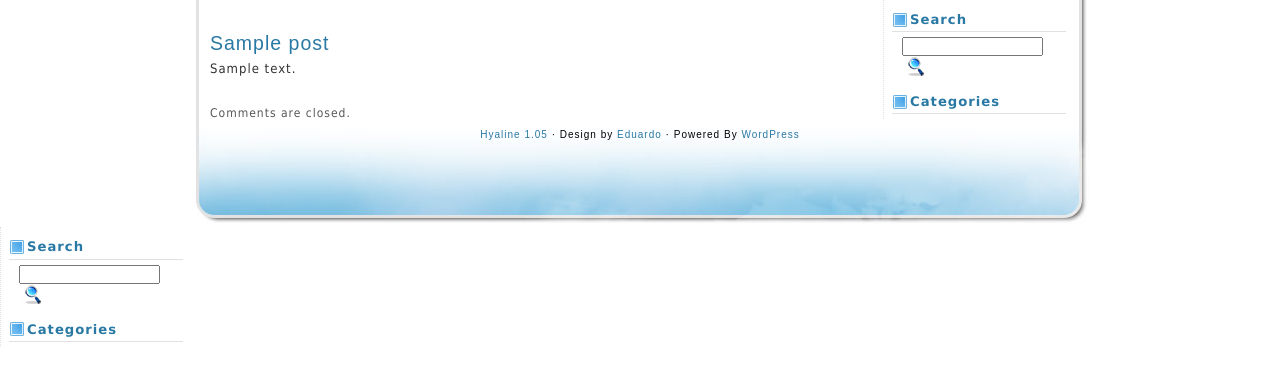
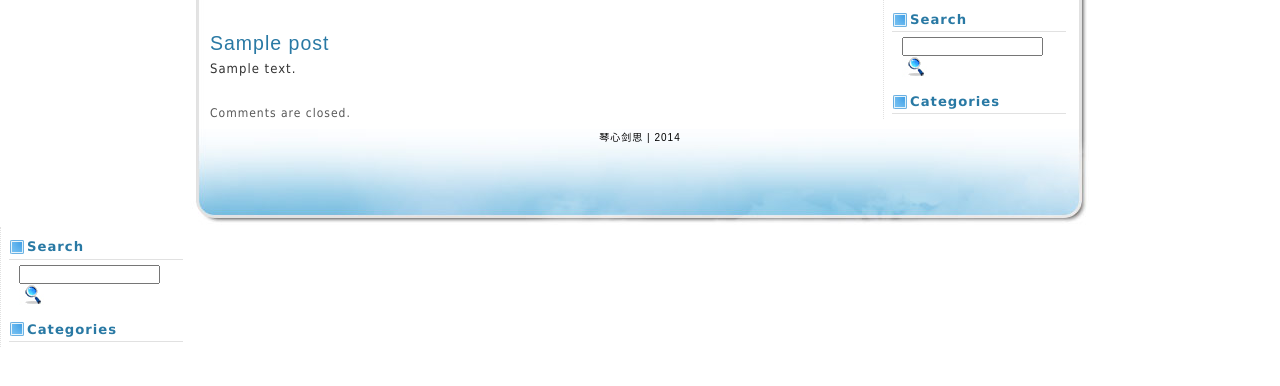
Before and after one commit to newnuy/website, a WordPress theme: template blog/theme/Hyaline/page.php in a window 1280 px wide. Shown: the part 188-574 px from the top of the page. Run offline with PHP 8.4 and a stand-in for WordPress, Linux system fonts and the light colour scheme; the site name, menu and one post (Sample post) are stand-ins, and other content is empty.

Commit message:
[blog] modify information in footer of Hyaline.

```diff
--- a/blog/theme/Hyaline/footer.php
+++ b/blog/theme/Hyaline/footer.php
@@ -1,9 +1,8 @@
 
 <hr />
 <div id="footer">
-	<p>
-<a href="http://edblog.net/archives/517">Hyaline 1.05</a> &#183; <?php _e('Design by'); ?> <a href="http://edblog.net" title="<?php _e('Theme designed by'); ?> Eduardo">Eduardo</a>
- &#183; Powered By <a href="http://www.wordpress.org" target="_blank" alt="Blog Engine">WordPress</a>
+<p>
+琴心剑思 | <?php echo date('Y'); ?>
 </p>
 
 </div>
```
